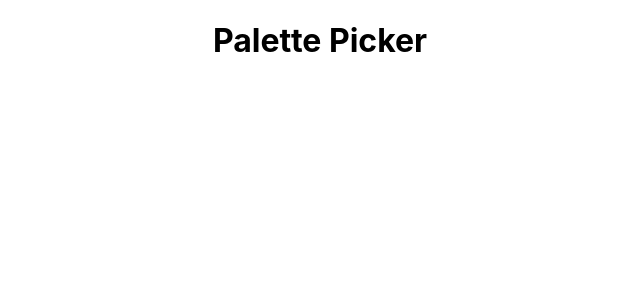
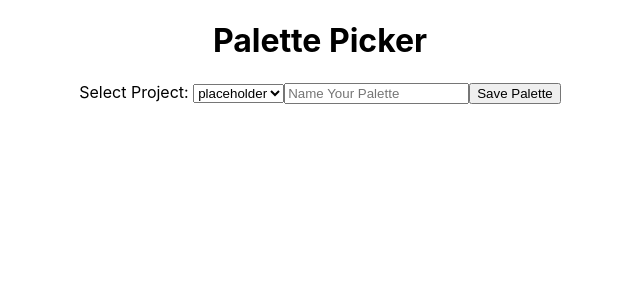
Before and after one commit to adamsjr8576/palette-picker-fe, a React (Create React App) app: page / in a window 1280 px wide. Shown: the top 300 px of the page, without its empty margins (320-960 px from the left). Built offline with nearby package versions, Linux system fonts and the light colour scheme.

Commit message:
Add paletteForm to App file

```diff
--- a/src/Containers/App/App.js
+++ b/src/Containers/App/App.js
@@ -1,12 +1,13 @@
 import React from 'react';
 import './App.scss';
 import Header from '../../Components/Header/Header';
-
+import PaletteForm from '../PaletteForm/PaletteForm';
 
 const App = () => {
   return (
     <main className="App">
       <Header />
+      <PaletteForm />
 
     </main>
   );
```
